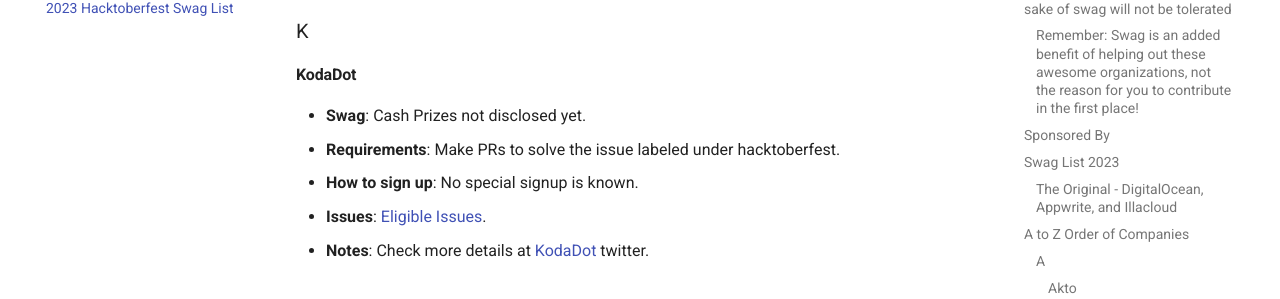
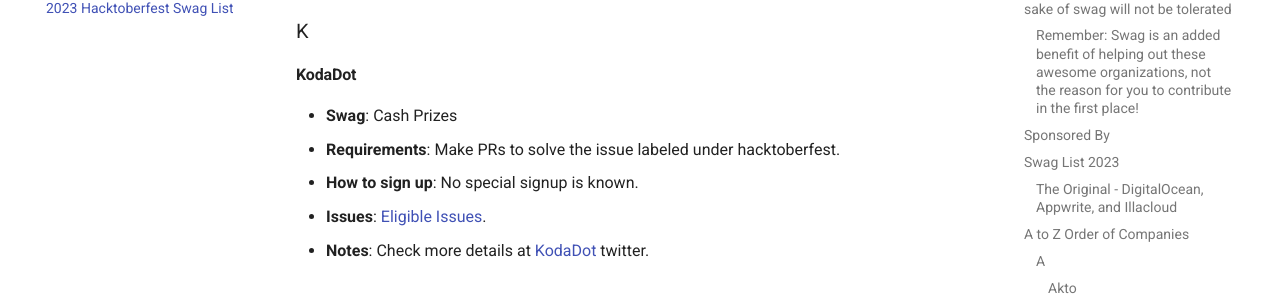
Before and after one commit to crweiner/hacktoberfest-swag-list, an MkDocs documentation site: the page built from docs/list.md, in a window 1280 px wide and 900 px high, scrolled down 9580 px. Shown: the part 154-453 px from the top of the window. Built offline with MkDocs 1.6.1 and Material for MkDocs 9.7.7, drawn with Linux system fonts in a browser that asks for light colours; plug-ins that fetch from the network failed and are left out; comment, search, counter and statistics services are not loaded.

Commit message:
Some small changes

```diff
--- a/docs/list.md
+++ b/docs/list.md
@@ -316,7 +316,7 @@
 
 #### **KodaDot**
 
-- **Swag**: Cash Prizes not disclosed yet.
+- **Swag**: Cash Prizes
 - **Requirements**: Make PRs to solve the issue labeled under hacktoberfest.
 - **How to sign up**: No special signup is known.
 - **Issues**: [Eligible Issues](https://github.com/kodadot/nft-gallery/issues?q=is%3Aopen+is%3Aissue+label%3Ahacktoberfest).
```
